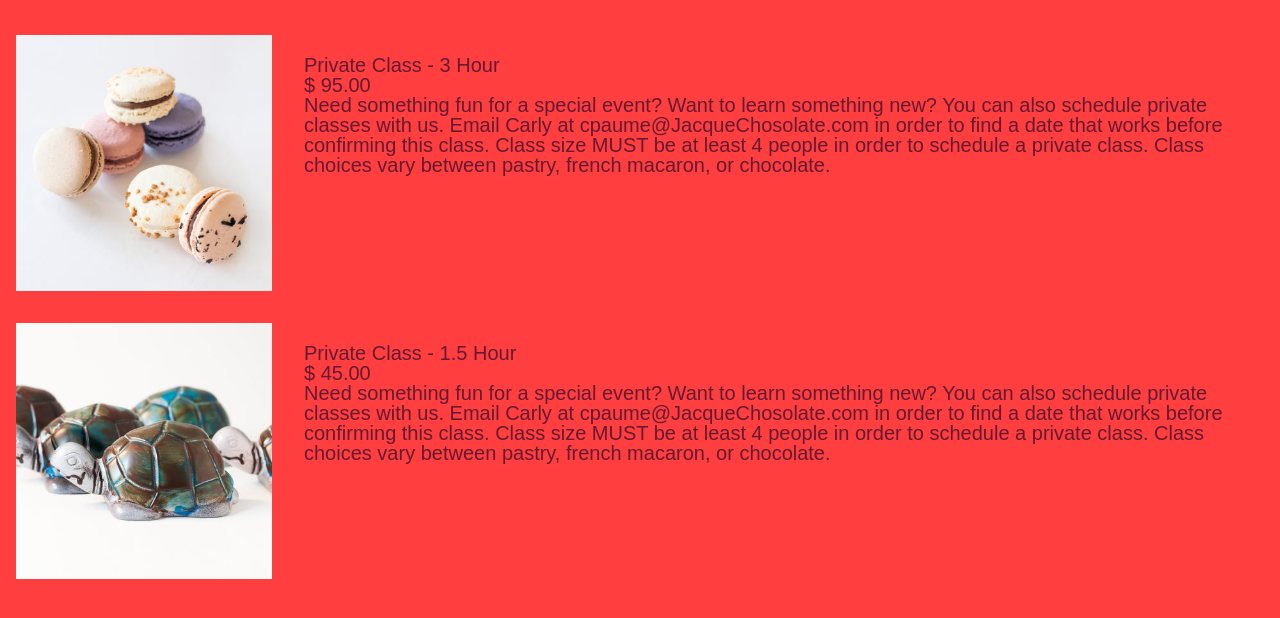
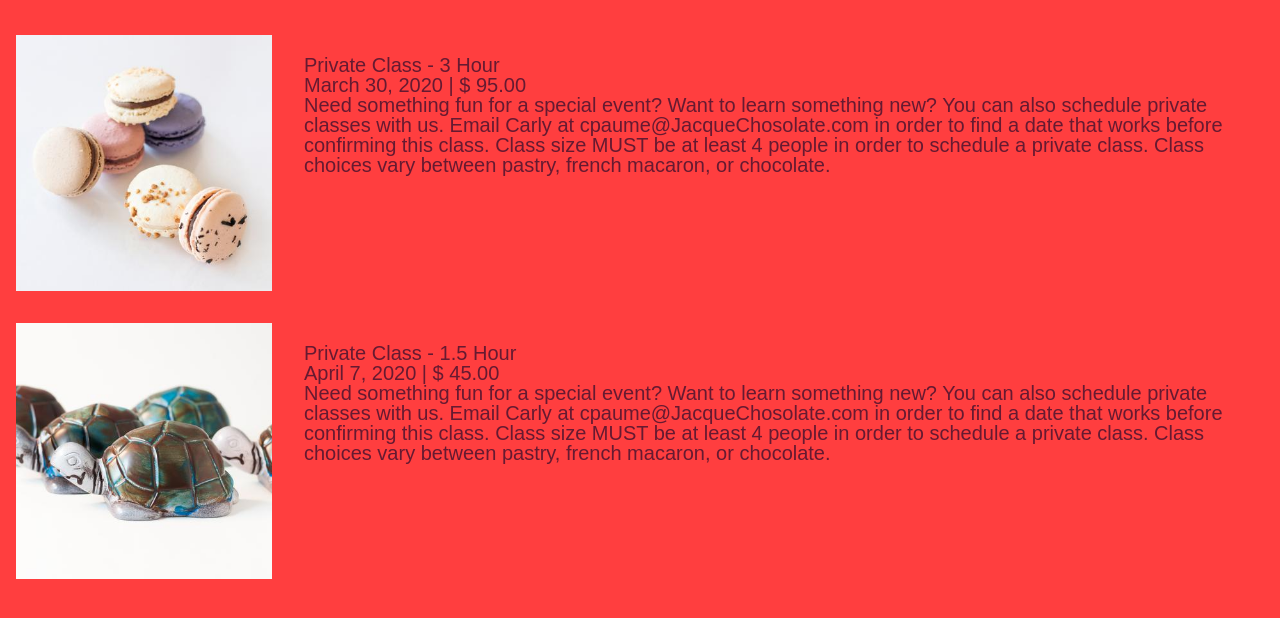
Before and after one commit to natpag/chocolate-rain, a website: page public/events.html in a window 1280 px wide. Shown: the part 126-744 px from the top of the page. Drawn offline with Linux system fonts and the light colour scheme.

Commit message:
eventupdate

```diff
--- a/public/events.html
+++ b/public/events.html
@@ -36,7 +36,7 @@
           <p class="turtle">
             Private Class - 3 Hour
             <br />
-            $ 95.00
+            March 30, 2020 | $ 95.00
             <br />
             Need something fun for a special event? Want to learn something new?
             You can also schedule private classes with us. Email Carly at
@@ -51,7 +51,7 @@
           <p class="turtle">
             Private Class - 1.5 Hour
             <br />
-            $ 45.00
+            April 7, 2020 | $ 45.00
             <br />
             Need something fun for a special event? Want to learn something new?
             You can also schedule private classes with us. Email Carly at
```
